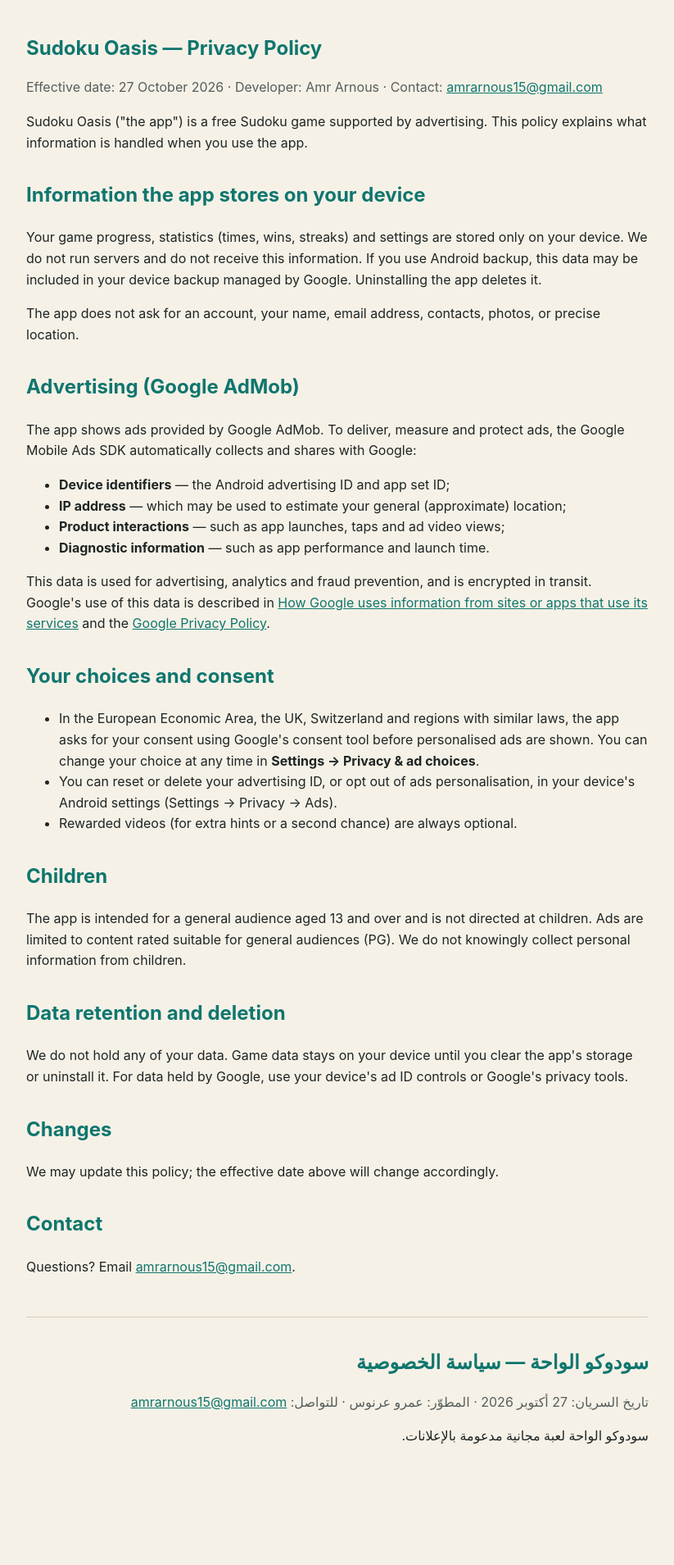
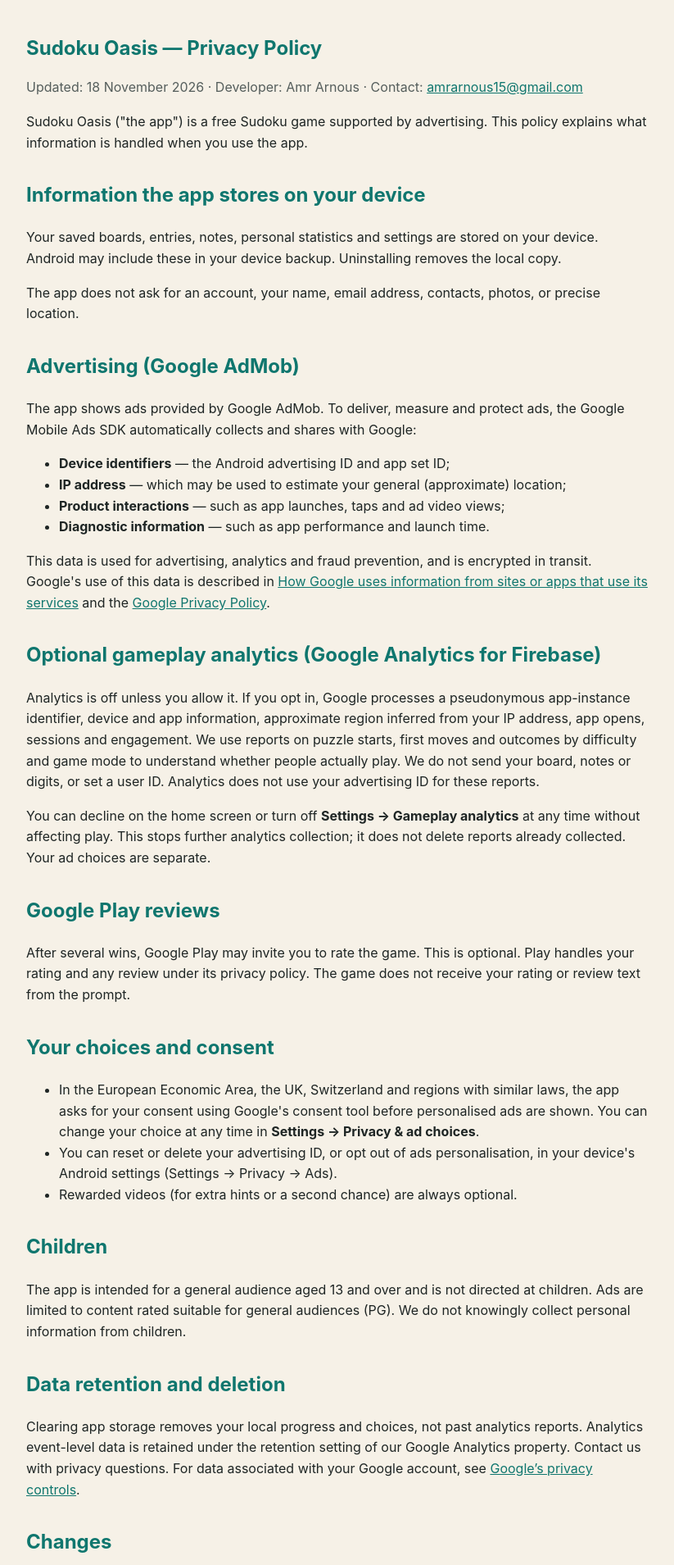
Before and after one commit to amrarnous/sudoku-oasis, a plain HTML site: page privacy-policy.html in a window 1280 px wide. Shown: the top 1909 px of the page at 82% size, without its empty margins (228-1051 px from the left). Drawn offline with Linux system fonts and the light colour scheme.

Commit message:
Disclose optional Sudoku Oasis gameplay analytics
Co-authored-by: Copilot App <223556219+Copilot@users.noreply.github.com>

```diff
--- a/privacy-policy.html
+++ b/privacy-policy.html
@@ -16,12 +16,12 @@
 <body>
 <section lang="en">
 <h1>Sudoku Oasis — Privacy Policy</h1>
-<p class="muted">Effective date: 27 October 2026 · Developer: Amr Arnous · Contact: <a href="mailto:amrarnous15@gmail.com">amrarnous15@gmail.com</a></p>
+<p class="muted">Updated: 18 November 2026 · Developer: Amr Arnous · Contact: <a href="mailto:amrarnous15@gmail.com">amrarnous15@gmail.com</a></p>
 
 <p>Sudoku Oasis ("the app") is a free Sudoku game supported by advertising. This policy explains what information is handled when you use the app.</p>
 
 <h2>Information the app stores on your device</h2>
-<p>Your game progress, statistics (times, wins, streaks) and settings are stored only on your device. We do not run servers and do not receive this information. If you use Android backup, this data may be included in your device backup managed by Google. Uninstalling the app deletes it.</p>
+<p>Your saved boards, entries, notes, personal statistics and settings are stored on your device. Android may include these in your device backup. Uninstalling removes the local copy.</p>
 <p>The app does not ask for an account, your name, email address, contacts, photos, or precise location.</p>
 
 <h2>Advertising (Google AdMob)</h2>
@@ -34,6 +34,11 @@
 </ul>
 <p>This data is used for advertising, analytics and fraud prevention, and is encrypted in transit. Google's use of this data is described in <a href="https://policies.google.com/technologies/partner-sites">How Google uses information from sites or apps that use its services</a> and the <a href="https://policies.google.com/privacy">Google Privacy Policy</a>.</p>
 
+<h2>Optional gameplay analytics (Google Analytics for Firebase)</h2>
+<p>Analytics is off unless you allow it. If you opt in, Google processes a pseudonymous app-instance identifier, device and app information, approximate region inferred from your IP address, app opens, sessions and engagement. We use reports on puzzle starts, first moves and outcomes by difficulty and game mode to understand whether people actually play. We do not send your board, notes or digits, or set a user ID. Analytics does not use your advertising ID for these reports.</p>
+<p>You can decline on the home screen or turn off <b>Settings → Gameplay analytics</b> at any time without affecting play. This stops further analytics collection; it does not delete reports already collected. Your ad choices are separate.</p>
+<h2>Google Play reviews</h2>
+<p>After several wins, Google Play may invite you to rate the game. This is optional. Play handles your rating and any review under its privacy policy. The game does not receive your rating or review text from the prompt.</p>
 <h2>Your choices and consent</h2>
 <ul>
   <li>In the European Economic Area, the UK, Switzerland and regions with similar laws, the app asks for your consent using Google's consent tool before personalised ads are shown. You can change your choice at any time in <b>Settings → Privacy &amp; ad choices</b>.</li>
@@ -45,7 +50,7 @@
 <p>The app is intended for a general audience aged 13 and over and is not directed at children. Ads are limited to content rated suitable for general audiences (PG). We do not knowingly collect personal information from children.</p>
 
 <h2>Data retention and deletion</h2>
-<p>We do not hold any of your data. Game data stays on your device until you clear the app's storage or uninstall it. For data held by Google, use your device's ad ID controls or Google's privacy tools.</p>
+<p>Clearing app storage removes your local progress and choices, not past analytics reports. Analytics event-level data is retained under the retention setting of our Google Analytics property. Contact us with privacy questions. For data associated with your Google account, see <a href="https://myaccount.google.com/data-and-privacy">Google’s privacy controls</a>.</p>
 
 <h2>Changes</h2>
 <p>We may update this policy; the effective date above will change accordingly.</p>
@@ -56,12 +61,17 @@
 
 <section lang="ar">
 <h1>سودوكو الواحة — سياسة الخصوصية</h1>
-<p class="muted">تاريخ السريان: 27 أكتوبر 2026 · المطوّر: عمرو عرنوس · للتواصل: <a href="mailto:amrarnous15@gmail.com">amrarnous15@gmail.com</a></p>
+<p class="muted">آخر تحديث: 18 نوفمبر 2026 · المطوّر: عمرو عرنوس · للتواصل: <a href="mailto:amrarnous15@gmail.com">amrarnous15@gmail.com</a></p>
 <p>سودوكو الواحة لعبة مجانية مدعومة بالإعلانات.</p>
 <h2>البيانات المخزّنة على جهازك</h2>
-<p>يُحفظ تقدّمك في اللعب وإحصائياتك وإعداداتك على جهازك فقط، ولا نملك خوادم ولا نستلم هذه البيانات. لا يطلب التطبيق حسابًا أو اسمًا أو بريدًا إلكترونيًا أو موقعًا دقيقًا.</p>
+<p>تُحفظ لوحات اللعب والأرقام التي تُدخلها وملاحظاتك وإحصاءاتك الشخصية وإعداداتك على جهازك. وقد يشملها النسخ الاحتياطي في أندرويد. لا يطلب التطبيق حسابًا أو اسمًا أو بريدًا إلكترونيًا أو موقعًا دقيقًا.</p>
 <h2>الإعلانات (Google AdMob)</h2>
 <p>يعرض التطبيق إعلانات من Google AdMob. تجمع حزمة إعلانات Google تلقائيًا معرّف الإعلانات للجهاز، وعنوان IP (قد يُستخدم لتقدير الموقع التقريبي)، والتفاعلات مع التطبيق، ومعلومات تشخيصية، وتشاركها مع Google لأغراض الإعلانات والتحليلات ومنع الاحتيال، وتكون مشفّرة أثناء النقل. راجع <a href="https://policies.google.com/privacy">سياسة خصوصية Google</a>.</p>
+<h2>إحصاءات استخدام اللعبة (Google Analytics for Firebase)</h2>
+<p>هذه الميزة متوقفة ما لم توافق عليها. إذا سمحت بها، تعالج Google معرّفًا خاصًا بنسخة التطبيق ومعلومات عن الجهاز والتطبيق، وتستنتج منطقتك التقريبية من عنوان IP. نطّلع على تقارير فتح التطبيق وجلسات اللعب، وعدد الألغاز التي يبدأها اللاعبون، وما إذا أجروا حركة فيها، ونتائجها بحسب نوع اللغز وصعوبته. لا نرسل لوحة اللعب أو ملاحظاتك أو الأرقام التي تدخلها، ولا نعيّن معرّفًا شخصيًا لك. ولا يُستخدم معرّف الإعلانات لإعداد هذه التقارير.</p>
+<p>يمكنك الرفض من الشاشة الرئيسية أو إيقاف «إحصاءات استخدام اللعبة» من الإعدادات في أي وقت. لن يؤثر ذلك في اللعب أو يغيّر خيارات الإعلانات. يتوقف جمع البيانات الجديدة عند إيقاف الميزة، لكن التقارير السابقة لا تُحذف. تخضع مدة الاحتفاظ ببيانات الأحداث لإعدادات الاحتفاظ في «إحصاءات Google». يؤدي مسح بيانات التطبيق إلى حذف تقدّمك وخياراتك من الجهاز فقط.</p>
+<h2>تقييم اللعبة على Google Play</h2>
+<p>بعد الفوز عدة مرات، قد يدعوك Google Play إلى تقييم اللعبة. المشاركة اختيارية، ويتولى المتجر معالجة التقييم وأي مراجعة تكتبها وفقًا لسياسة خصوصيته. لا يُبلِغ المتجر اللعبة بتقييمك أو بنصّ مراجعتك من خلال هذه الدعوة.</p>
 <h2>خياراتك</h2>
 <p>في المناطق التي تتطلب ذلك يطلب التطبيق موافقتك قبل عرض إعلانات مخصّصة، ويمكنك تغيير اختيارك من <b>الإعدادات ← الخصوصية وخيارات الإعلانات</b>. ويمكنك إعادة ضبط معرّف الإعلانات أو حذفه من إعدادات أندرويد. مشاهدة الفيديوهات المكافِئة اختيارية دائمًا.</p>
 <h2>الأطفال</h2>
```
